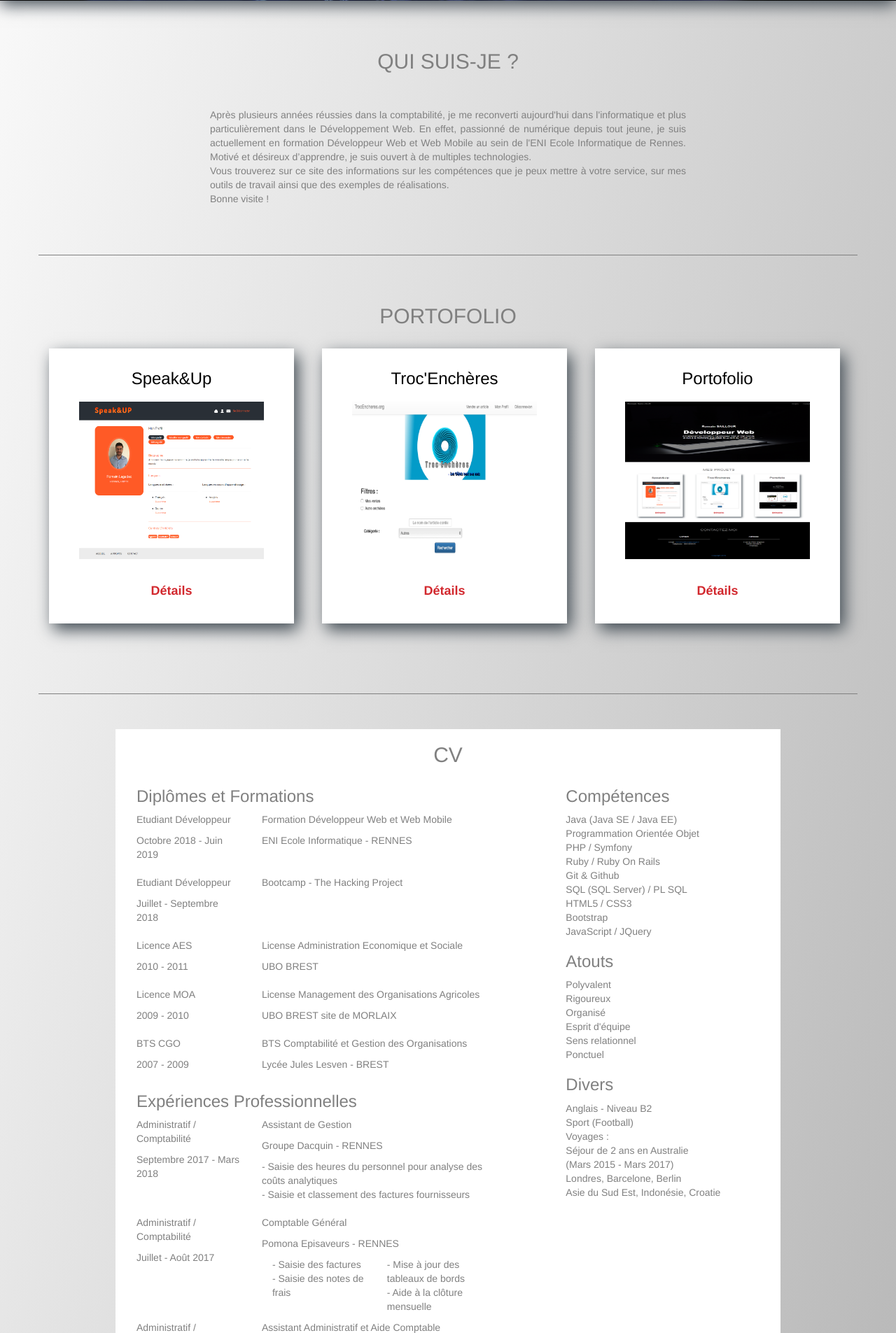
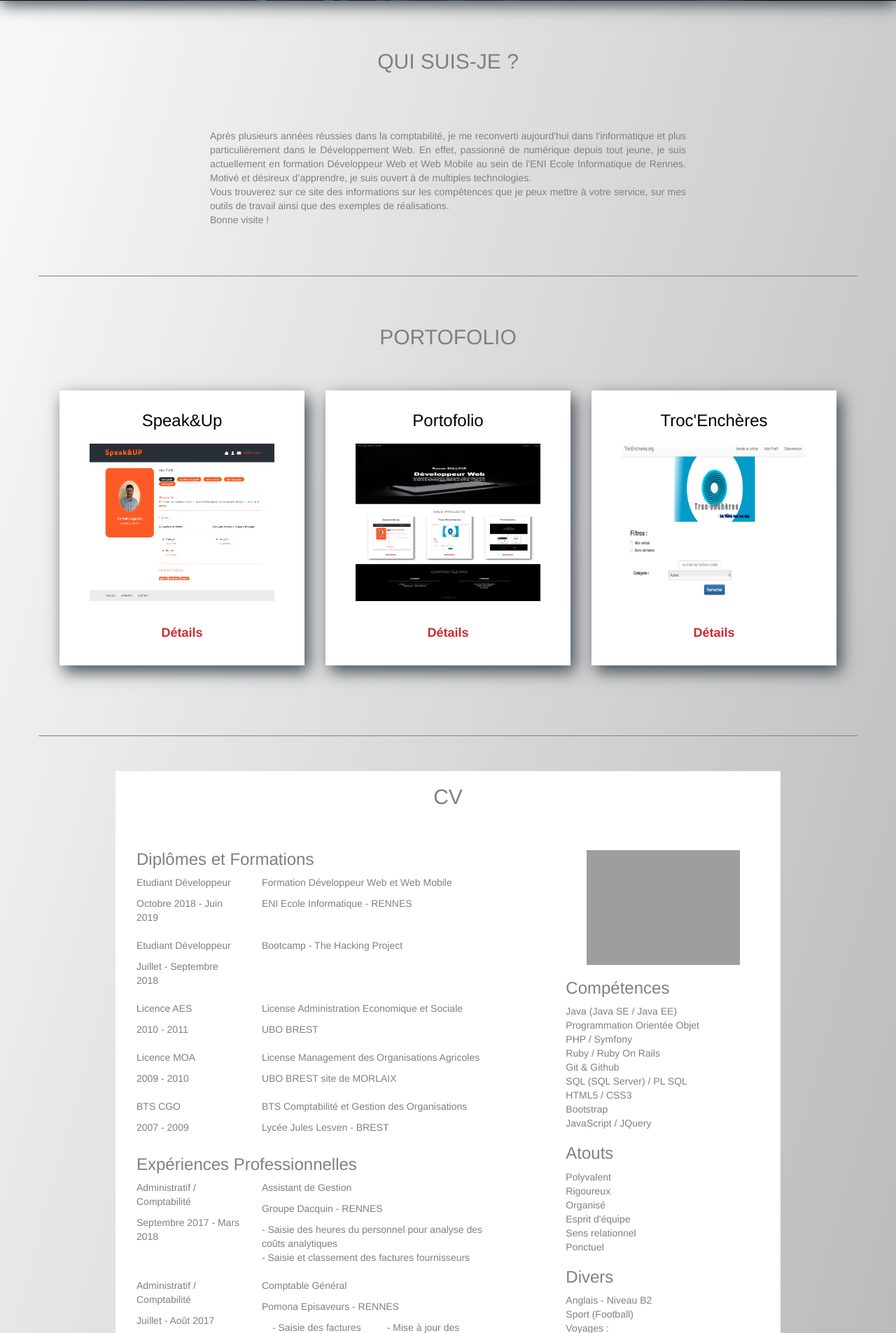
Before and after one commit to RomainSai/portofolio, a PHP site: page /index.html in a window 1280 px wide. Shown: the part 644-2549 px from the top of the page at 70% size. Run offline with PHP 8.4, Linux system fonts and the light colour scheme; some libraries are stand-ins or nearby versions; grey boxes are pictures that could not be loaded.

Commit message:
alignement en xs ajout photo cv

```diff
--- a/index.html
+++ b/index.html
@@ -85,9 +85,9 @@
           <h2 class="text-capitalize">PORTOFOLIO</h2>
         </div>
       </div>
-      <div class="">
+      <div class="col-sm-12 col-sm-offset-0 col-xs-offset-1 col-xs-10">
           <!-- projet 1 -->
-        <div id="projetsBoxParent" class="col-xl-4 col-lg-4 col-md-4 col-sm-6 col-xs-6 col-xs-offset-3">
+        <div id="projetsBoxParent" class="col-xl-4 col-lg-4 col-md-4 col-sm-6 col-xs-12">
             <div id="projetsBox" class="col-xl-offset-0 col-xl-10 col-lg-offset-0 col-lg-12 col-md-offset-0 col-md-12 col-sm-offset-1 col-sm-10 col-xs-12 ">
                 <h3>Speak&Up</h3>
                 <img src="images/screenSpeak&UpProfil.png" alt="image Speak&Up">
@@ -99,21 +99,22 @@
           <!-- projet 2 -->
         <div id="projetsBoxParent" class="col-xl-4 col-lg-4 col-md-4 col-sm-6 col-xs-12">
             <div id="projetsBox" class="col-xl-offset-0 col-xl-10 col-lg-offset-0 col-lg-12 col-md-offset-0 col-md-12 col-sm-offset-1 col-sm-10 col-xs-12 ">
+                <h3>Portofolio</h3>
+                <img src="images/screenPortofolio.png" alt="image portofolio">
+                <div class="boutton-details">
+                    <span class="btn btn-slider3">Détails</span>
+                </div>
+            </div>
+        </div>
+          <!-- projet 3 -->
+        <div id="projetsBoxParent" class="projetPortofolio col-xl-4 col-lg-4 col-md-offset-3 col-md-4 col-sm-12 col-xs-12">
+            <div id="projetsBox" class="col-xl-offset-0 col-xl-10 col-lg-offset-0 col-lg-12 col-md-offset-0 col-md-12 col-sm-offset-3 col-sm-6 col-xs-12 ">
                 <h3>Troc'Enchères</h3>
                 <img src="images/screenTrocEncheres.png" alt="image troc encheres">
                 <div class="boutton-details">
                     <span class="btn btn-slider2">Détails</span>
                 </div>
-            </div>
-        </div>
-          <!-- projet 3 -->
-        <div id="projetsBoxParent" class="projetPortofolio col-xl-4 col-lg-4 col-md-offset-3 col-md-4 col-sm-6 col-xs-12">
-            <div id="projetsBox" class="col-xl-offset-0 col-xl-10 col-lg-offset-0 col-lg-12 col-md-offset-0 col-md-12 col-sm-offset-1 col-sm-10 col-xs-12 ">
-                <h3>Portofolio</h3>
-                <img src="images/screenPortofolio.png" alt="image portofolio">
-                <div class="boutton-details">
-                    <span class="btn btn-slider3">Détails</span>
-                </div>
+
             </div>
           </div>
       </div>
@@ -343,7 +344,8 @@
                                         <ul>
                                             <li> - Saisie des documents comptable jusqu'à la TVA</li>
                                             <li> - Intégration informatique des nouveaux produits</li>
-                                            <li> - Etablissement des</li>
+                                            <li> - Etablissement des caisses des magasins</li>
+                                            <li>Ensemble des tâches à effectuer dans un magasin de prêt à porter (encaissements, réceptions, conseil client ...)</li>
                                         </ul>
                                 </p>
                             </div>
@@ -351,7 +353,8 @@
                     </li>
                 </ul>
             </div>
-            <div class="col-md-4 col-md-offset-1">
+            <div class="col-xs-4 col-xs-offset-1">
+              <img class="photoCV col-xs-12" src="images/photo CV R.png" />
               <h3>Compétences</h3>
               <ul>
                 <li>Java (Java SE / Java EE)</li>
@@ -415,6 +418,8 @@
             </div>
         </div>
     </section>
+
+    <!--SECTION OUVRIR CV EN PDF -->
     <section id="cv" class="culture-section2 container">
         <div class=" sm-text-center">
             <div class="boutton-details">
--- a/style.css
+++ b/style.css
@@ -20,6 +20,7 @@ img#bg {
   text-align: center;
   font-size: 30px;
   color: grey;
+  margin-bottom: 40px;
 }
 
 /* SECTION 1  */
@@ -348,9 +349,10 @@ hr{
     width: 30px;
 }
 
-.photoCV img{
-  height:  25%;
-  width: 25%;
+.photoCV {
+  height: 90%;
+  width: 90%;
+  margin: 20px 10px 20px 15px;
 }
 
 /* =================================
```
